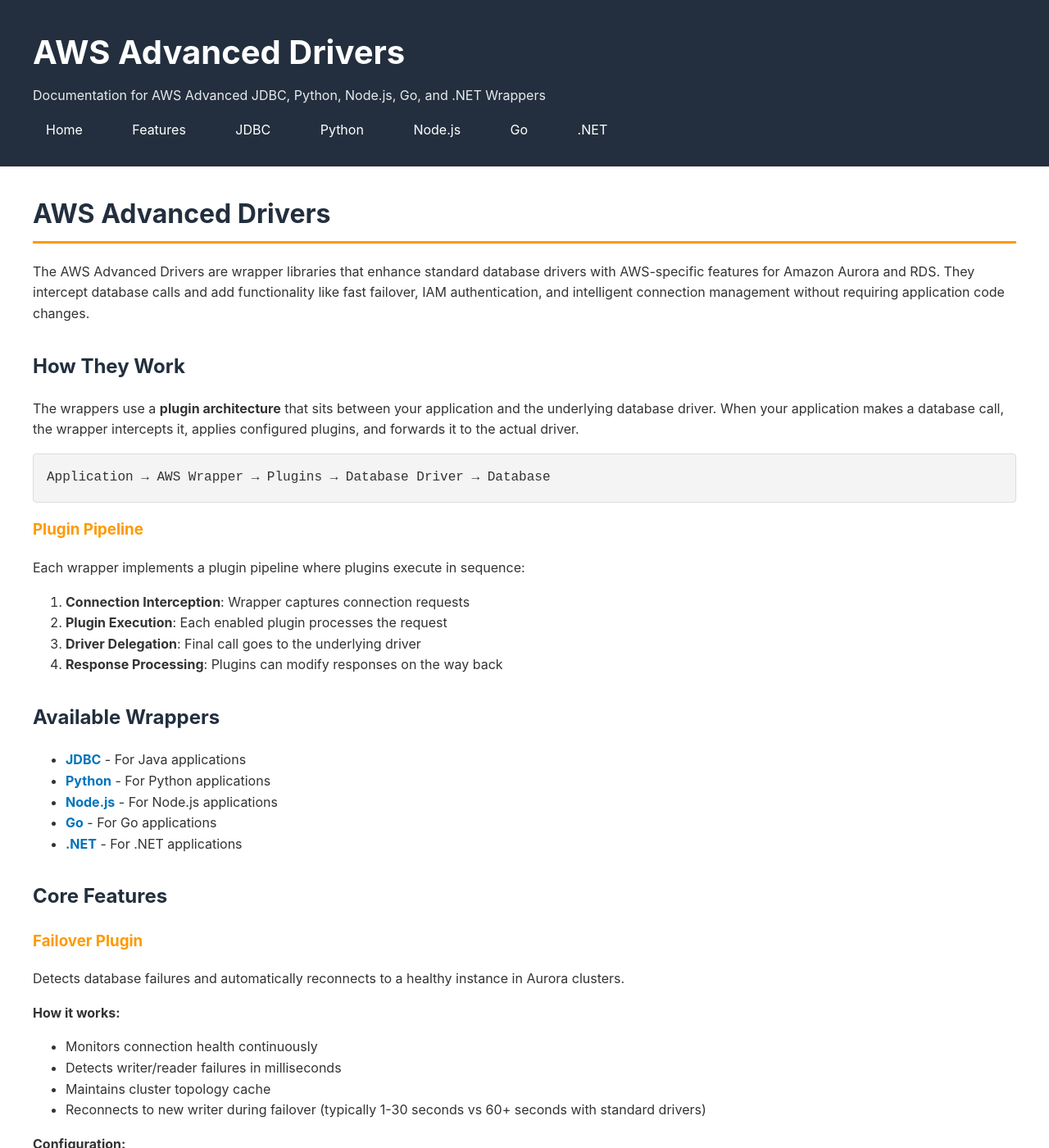
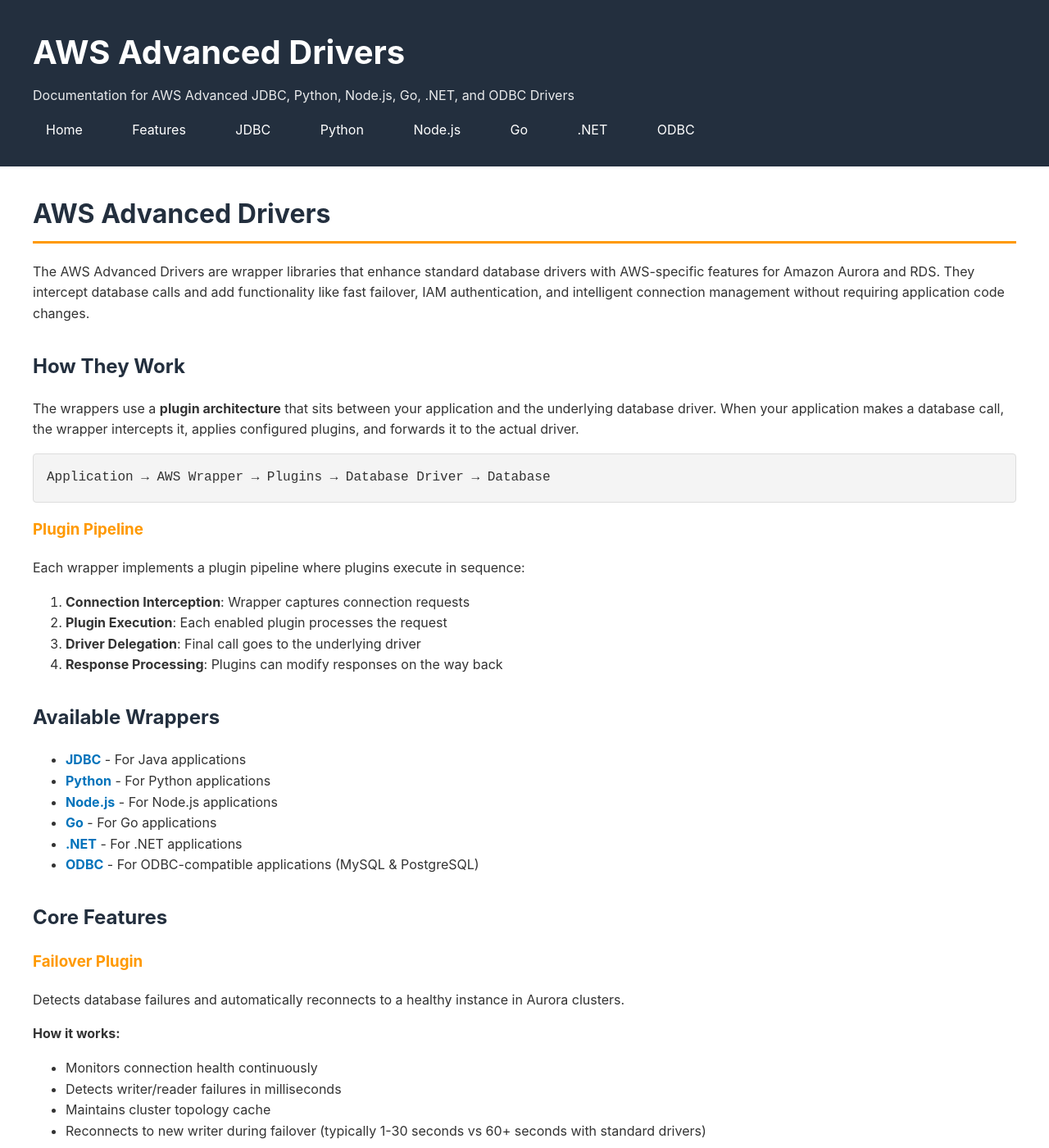
Before and after one commit to aws/aws-advanced-drivers, a Jekyll site: the page built from index.md, in a window 1280 px wide and 1400 px high. Shown: the whole window at 82% size. Built offline with Jekyll 4.4.1, drawn with Linux system fonts in a browser that asks for light colours.

Commit message:
add odbc drivers

```diff
--- a/_config.yml
+++ b/_config.yml
@@ -1,5 +1,5 @@
 title: AWS Advanced Drivers
-description: Documentation for AWS Advanced JDBC, Python, Node.js, Go, and .NET Wrappers
+description: Documentation for AWS Advanced JDBC, Python, Node.js, Go, .NET, and ODBC Drivers
 baseurl: "/aws-advanced-drivers"
 url: "https://aws.github.io"
 
--- a/_layouts/default.html
+++ b/_layouts/default.html
@@ -19,6 +19,7 @@
         <a href="{{ '/nodejs' | relative_url }}">Node.js</a>
         <a href="{{ '/go' | relative_url }}">Go</a>
         <a href="{{ '/dotnet' | relative_url }}">.NET</a>
+        <a href="{{ '/odbc' | relative_url }}">ODBC</a>
       </nav>
     </div>
   </header>
--- a/index.md
+++ b/index.md
@@ -31,6 +31,7 @@ Each wrapper implements a plugin pipeline where plugins execute in sequence:
 - **[Node.js](nodejs)** - For Node.js applications
 - **[Go](go)** - For Go applications
 - **[.NET](dotnet)** - For .NET applications
+- **[ODBC](odbc)** - For ODBC-compatible applications (MySQL & PostgreSQL)
 
 ## Core Features
 
```
